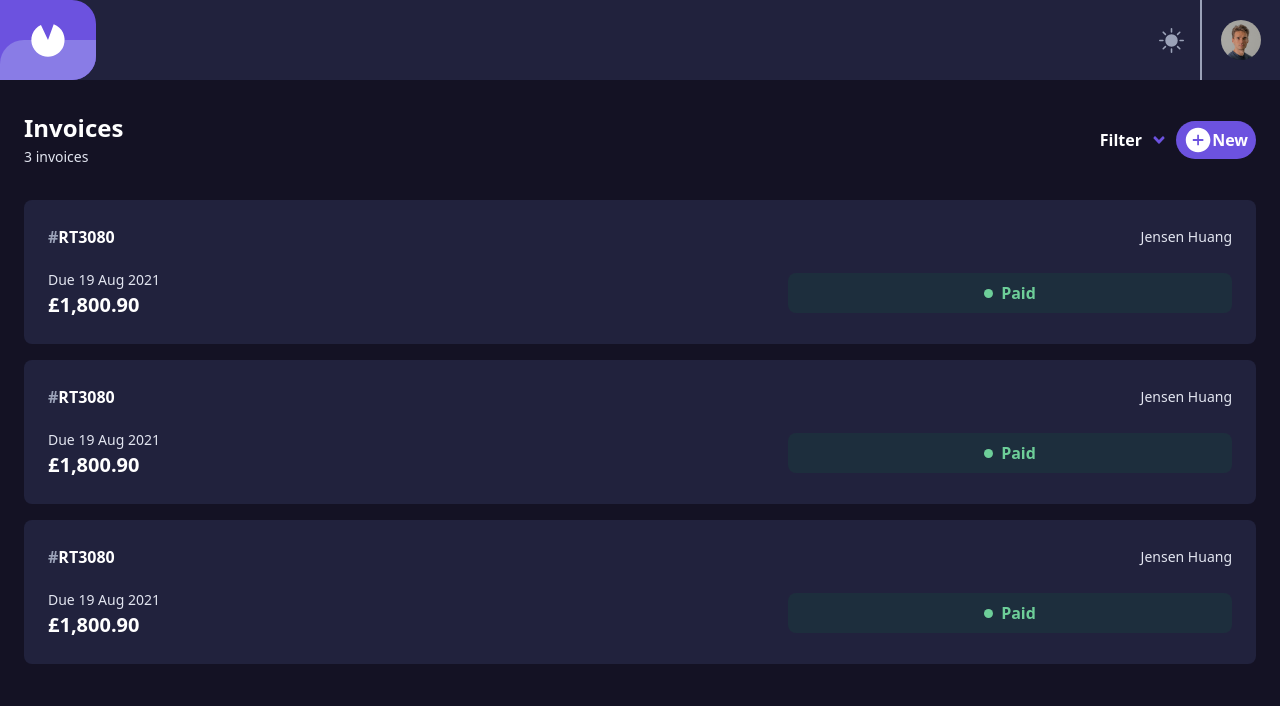
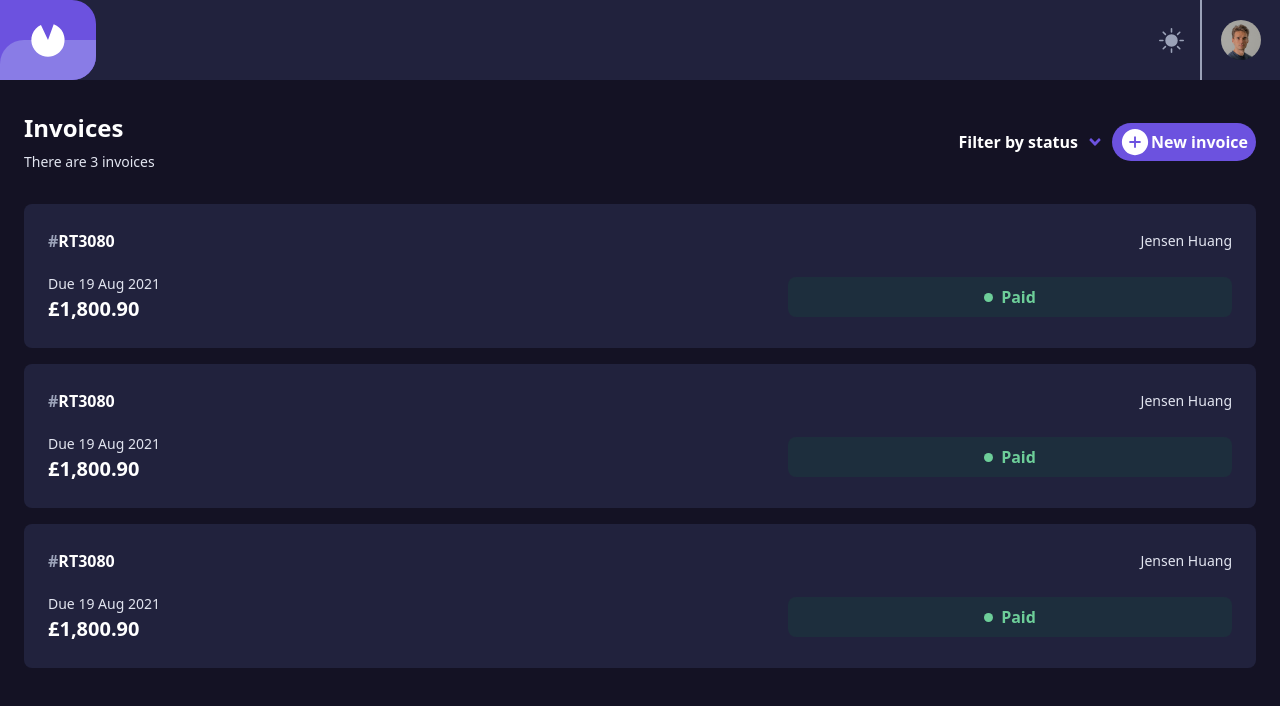
Before and after one commit to lazybump/Invoice-app, a Next.js app: page / in a window 1280 px wide. Shown: the top 706 px of the page. Built offline with nearby package versions, Linux system fonts and the light colour scheme.

Commit message:
make header tablet-responsive

```diff
--- a/components/Header.tsx
+++ b/components/Header.tsx
@@ -5,17 +5,23 @@ const Header = () => {
   return (
     <div className="flex justify-between mb-8">
       <div>
-        <h2 className="text-2xl font-bold">Invoices</h2>
-        <span className="text-sm text-lighter-grey">3 invoices</span>
+        <h2 className="text-2xl font-bold md:mb-2">Invoices</h2>
+        <p className="text-sm text-lighter-grey">
+          <span className="hidden md:inline">There are </span>3 invoices
+        </p>
       </div>
       <div className="flex items-center space-x-2 font-semibold">
-        <span>Filter</span>
+        <p>
+          Filter<span className="hidden md:inline"> by status</span>
+        </p>
         <button>
           <FaAngleDown size={18} className="text-darker-purple" />
         </button>
-        <button className="flex items-center justify-between w-20 px-2 py-1 rounded-full bg-darker-purple">
+        <button className="flex items-center justify-between w-20 px-2 py-1 rounded-full md:w-36 bg-darker-purple">
           <AiFillPlusCircle size={30} />
-          <span>New</span>
+          <p>
+            New<span className="hidden md:inline"> invoice</span>
+          </p>
         </button>
       </div>
     </div>
```
